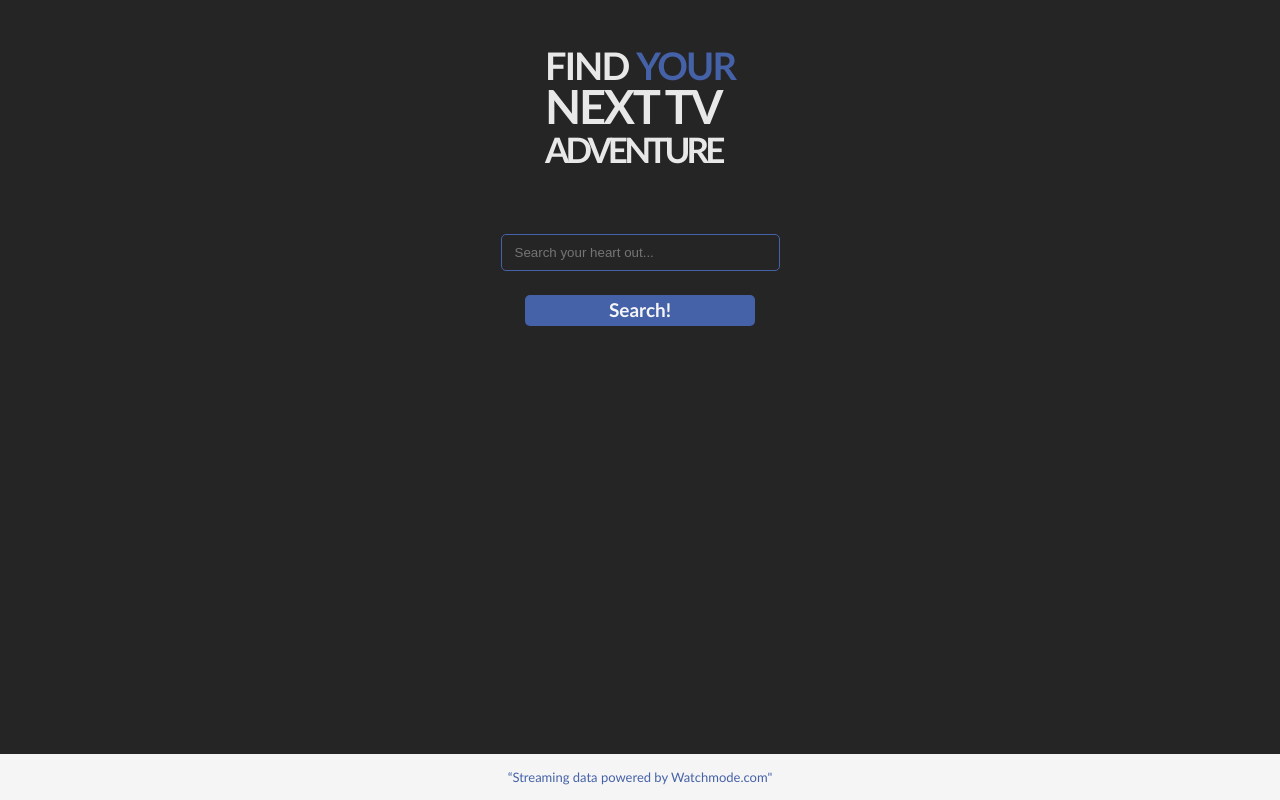
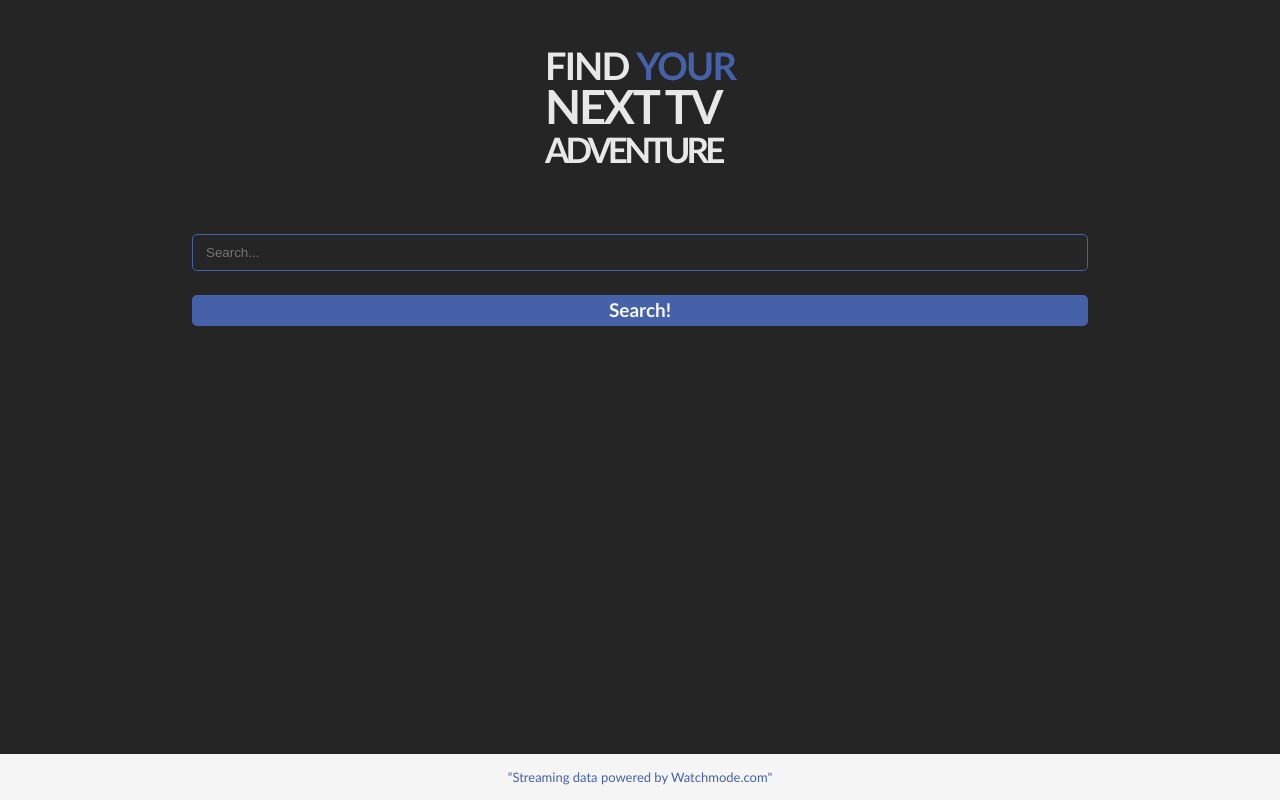
Before and after one commit to AdrianK-B06/Stream-finder-nexttv, a React (Vite) app: page / in a window 1280 px wide. Built offline with nearby package versions, Linux system fonts and the light colour scheme.

Commit message:
changed the structure of the app
moved code from app.tsx into components and moved css into modules

```diff
--- a/src/App.css
+++ b/src/App.css
@@ -16,102 +16,3 @@ main {
   justify-content: center;
   align-items: center;
 }
-
-/* --------Heading-Mobile---------- */
-
-h1 {
-  color: #e8e8e8;
-  margin-top: 3rem;
-}
-
-.find {
-  font-size: 38px;
-  font-style: normal;
-  font-weight: 700;
-  line-height: 81.619%;
-  letter-spacing: -1.9px;
-  text-transform: uppercase;
-}
-
-.your {
-  color: #4561a8;
-  font-size: 38px;
-  font-style: normal;
-  font-weight: 700;
-  line-height: 81.619%;
-  letter-spacing: -1.9px;
-  text-transform: uppercase;
-}
-
-.tv {
-  font-size: 47px;
-  font-style: normal;
-  font-weight: 700;
-  line-height: 81.619%;
-  letter-spacing: -2.35px;
-  text-transform: uppercase;
-}
-
-.adventure {
-  font-size: 35px;
-  font-style: normal;
-  font-weight: 700;
-  line-height: 81.619%;
-  letter-spacing: -3.85px;
-  text-transform: uppercase;
-}
-
-/* --------inputfield-Mobile---------- */
-
-input {
-  margin-top: 4rem;
-  background-color: transparent;
-  padding: 10px 87px 10px 13px;
-  border-radius: 5px;
-  border: 1px solid #4561a8;
-  color: whitesmoke;
-}
-
-/* --------Button-Mobile---------- */
-
-button {
-  margin-top: 1.5rem;
-  width: 230px;
-  padding: 7px 0px 8px 0px;
-  border-radius: 5px;
-  background: #4561a8;
-  color: whitesmoke;
-  text-align: center;
-  font-family: Gill Sans;
-  font-size: 19px;
-  font-weight: 600;
-  line-height: 82.198%;
-  border: none;
-  cursor: pointer;
-}
-
-Button:hover {
-  background-color: whitesmoke;
-  color: #4561a8;
-  outline: 3px solid #4561a8;
-  outline-offset: -3px;
-}
-
-Button:active {
-  position: relative;
-  top: 1px;
-}
-
-/* --------Footer-Mobile---------- */
-
-footer {
-  background-color: whitesmoke;
-  color: #4561a8;
-  padding: 15px 20px;
-  text-align: center;
-  position: fixed;
-  bottom: 0;
-  left: 0;
-  width: 100%;
-  font-size: small;
-}
--- a/src/App.tsx
+++ b/src/App.tsx
@@ -1,44 +1,19 @@
 import "./App.css";
-import MyApi from "./components/ApiFetch";
-import React, { useState } from "react";
+import Hero from "./components/hero/Hero";
+import SearchBar from "./components/searchBar/SearchBar";
+import Button from "./components/button/Button";
+import Footer from "./components/footer/Footer";
 
 export default function App() {
-  const [searchTerm, setSearchTerm] = useState("");
-  const [triggerFetch, setTriggerFetch] = useState(false);
-
-  const handleInputChange = (event: React.ChangeEvent<HTMLInputElement>) => {
-    setSearchTerm(event.target.value);
-  };
-
-  const handleSearch = () => {
-    setTriggerFetch((prev) => !prev);
-  };
-
   return (
     <div>
       <main>
-        <h1>
-          <span className="find">Find</span> <span className="your">your</span>
-          <br />
-          <span className="tv">next Tv</span>
-          <br />
-          <span className="adventure">Adventure</span>
-        </h1>
-        <input
-          name="name"
-          type="text"
-          placeholder="Search your heart out..."
-          value={searchTerm}
-          onChange={handleInputChange}
-        />
-        <button onClick={handleSearch}>Search!</button>
+        <Hero />
+        <SearchBar />
+        <Button />
       </main>
-      <div>
-        <MyApi searchTerm={searchTerm} triggerFetch={triggerFetch} />
-      </div>
-      <footer>
-        <p>“Streaming data powered by Watchmode.com"</p>
-      </footer>
+
+      <Footer />
     </div>
   );
 }
--- /dev/null
+++ b/src/components/button/Button.tsx
@@ -0,0 +1,9 @@
+import style from "./button.module.css";
+
+export default function Button() {
+  return (
+    <>
+      <button className={style.searchBtn}>Search!</button>
+    </>
+  );
+}
--- /dev/null
+++ b/src/components/button/button.module.css
@@ -0,0 +1,29 @@
+/* --------Button-Mobile---------- */
+
+.searchBtn {
+  margin-top: 1.5rem;
+  width: 70%;
+  padding: 7px 0px 8px 0px;
+  border-radius: 5px;
+  background: #4561a8;
+  color: whitesmoke;
+  text-align: center;
+  font-family: Gill Sans;
+  font-size: 19px;
+  font-weight: 600;
+  line-height: 82.198%;
+  border: none;
+  cursor: pointer;
+}
+
+.searchBtn:hover {
+  background-color: whitesmoke;
+  color: #4561a8;
+  outline: 3px solid #4561a8;
+  outline-offset: -3px;
+}
+
+.searchBtn:active {
+  position: relative;
+  top: 1px;
+}
--- /dev/null
+++ b/src/components/footer/Footer.tsx
@@ -0,0 +1,11 @@
+import style from "./footer.module.css";
+
+export default function Footer() {
+  return (
+    <>
+      <footer>
+        <p className={style.foot}>“Streaming data powered by Watchmode.com"</p>
+      </footer>
+    </>
+  );
+}
--- /dev/null
+++ b/src/components/footer/footer.module.css
@@ -0,0 +1,13 @@
+/* --------Footer-Mobile---------- */
+
+.foot {
+  background-color: whitesmoke;
+  color: #4561a8;
+  padding: 15px 20px;
+  text-align: center;
+  position: fixed;
+  bottom: 0;
+  left: 0;
+  width: 100%;
+  font-size: small;
+}
--- /dev/null
+++ b/src/components/hero/Hero.tsx
@@ -0,0 +1,16 @@
+import style from "./hero.module.css";
+
+export default function Hero() {
+  return (
+    <>
+      <h1 className={style.headerText}>
+        <span className={style.find}>Find</span>{" "}
+        <span className={style.your}>your</span>
+        <br />
+        <span className={style.tv}>next Tv</span>
+        <br />
+        <span className={style.adventure}>Adventure</span>
+      </h1>
+    </>
+  );
+}
--- /dev/null
+++ b/src/components/hero/hero.module.css
@@ -0,0 +1,43 @@
+/* --------Heading/hero-Mobile---------- */
+
+.headerText {
+  color: #e8e8e8;
+  margin-top: 3rem;
+}
+
+.find {
+  font-size: 38px;
+  font-style: normal;
+  font-weight: 700;
+  line-height: 81.619%;
+  letter-spacing: -1.9px;
+  text-transform: uppercase;
+}
+
+.your {
+  color: #4561a8;
+  font-size: 38px;
+  font-style: normal;
+  font-weight: 700;
+  line-height: 81.619%;
+  letter-spacing: -1.9px;
+  text-transform: uppercase;
+}
+
+.tv {
+  font-size: 47px;
+  font-style: normal;
+  font-weight: 700;
+  line-height: 81.619%;
+  letter-spacing: -2.35px;
+  text-transform: uppercase;
+}
+
+.adventure {
+  font-size: 35px;
+  font-style: normal;
+  font-weight: 700;
+  line-height: 81.619%;
+  letter-spacing: -3.85px;
+  text-transform: uppercase;
+}
--- /dev/null
+++ b/src/components/searchBar/SearchBar.tsx
@@ -0,0 +1,14 @@
+import style from "./searchBar.module.css";
+
+export default function SearchBar() {
+  return (
+    <>
+      <input
+        className={style.searchInput}
+        name="name"
+        type="text"
+        placeholder="Search..."
+      />
+    </>
+  );
+}
--- /dev/null
+++ b/src/components/searchBar/searchBar.module.css
@@ -0,0 +1,11 @@
+/* --------inputfield-Mobile---------- */
+
+.searchInput {
+  width: 70%;
+  margin-top: 4rem;
+  background-color: transparent;
+  padding: 10px 87px 10px 13px;
+  border-radius: 5px;
+  border: 1px solid #4561a8;
+  color: whitesmoke;
+}
```
